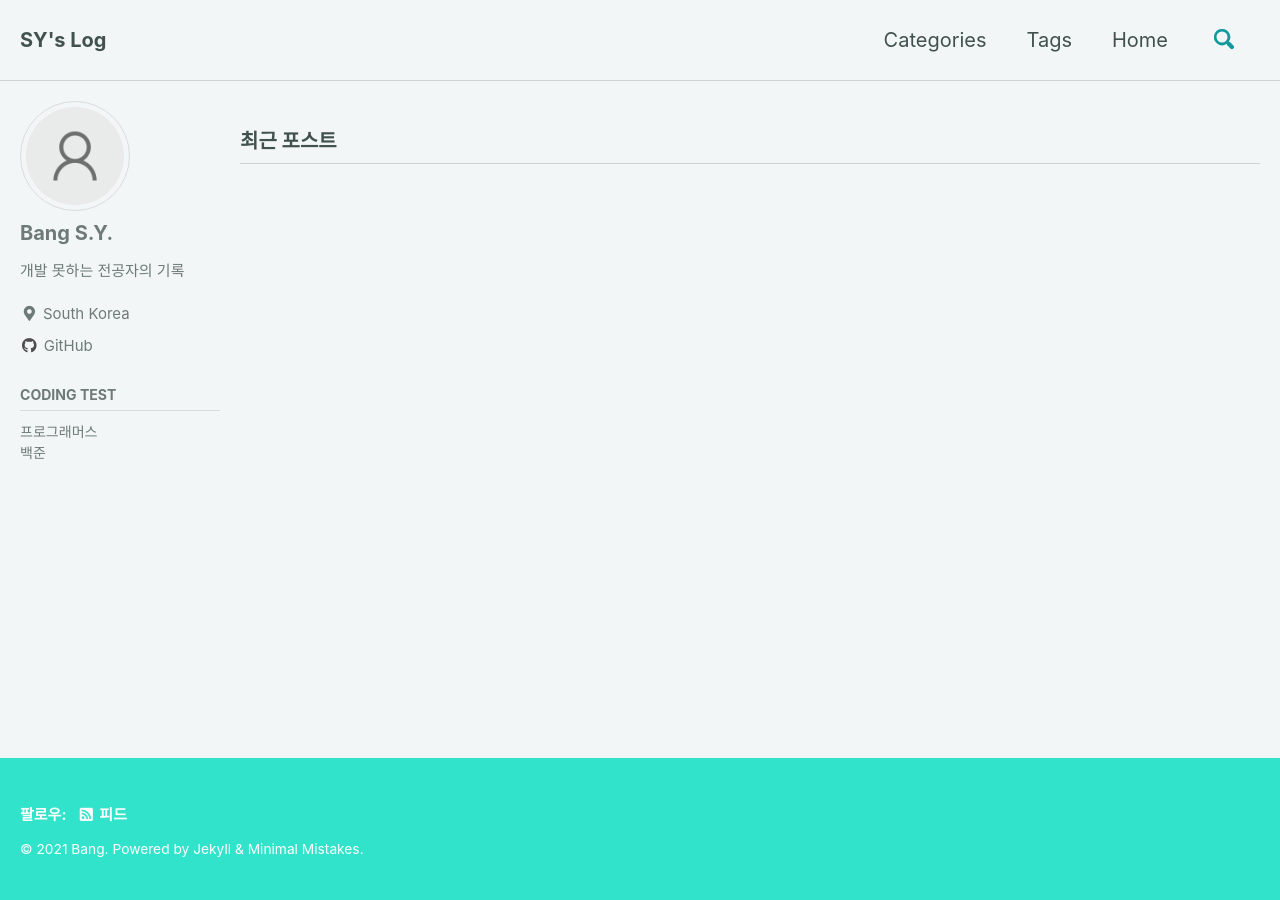
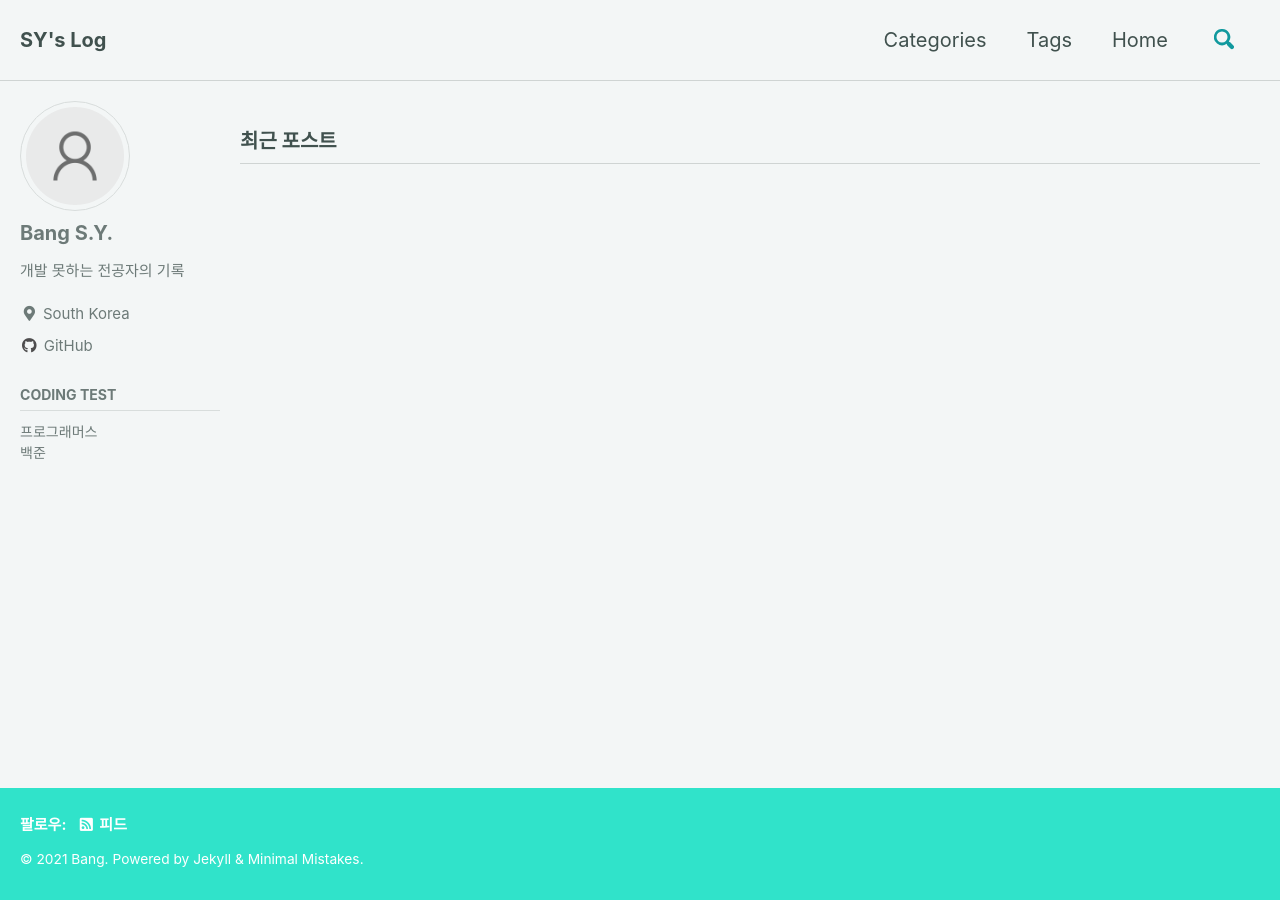
Before and after one commit to hell5user/hell5user.github.io, a Jekyll site: the page built from index.html, in a window 1280 px wide. Built offline with Jekyll 4.4.1, drawn with Linux system fonts in a browser that asks for light colours; cached includes are drawn as plain includes; some web fonts are replaced; the list of posts is cut into pages by our own code.

Commit message:
footer 상하 여백 조절

```diff
--- a/_sass/minimal-mistakes/_footer.scss
+++ b/_sass/minimal-mistakes/_footer.scss
@@ -20,9 +20,9 @@
     @include clearfix;
     margin-left: auto;
     margin-right: auto;
-    margin-top: 2em;
+    margin-top: 1em;
     max-width: 100%;
-    padding: 0 1em 2em;
+    padding: 0 1em 1.5em;
 
     @include breakpoint($x-large) {
       max-width: $x-large;
```
